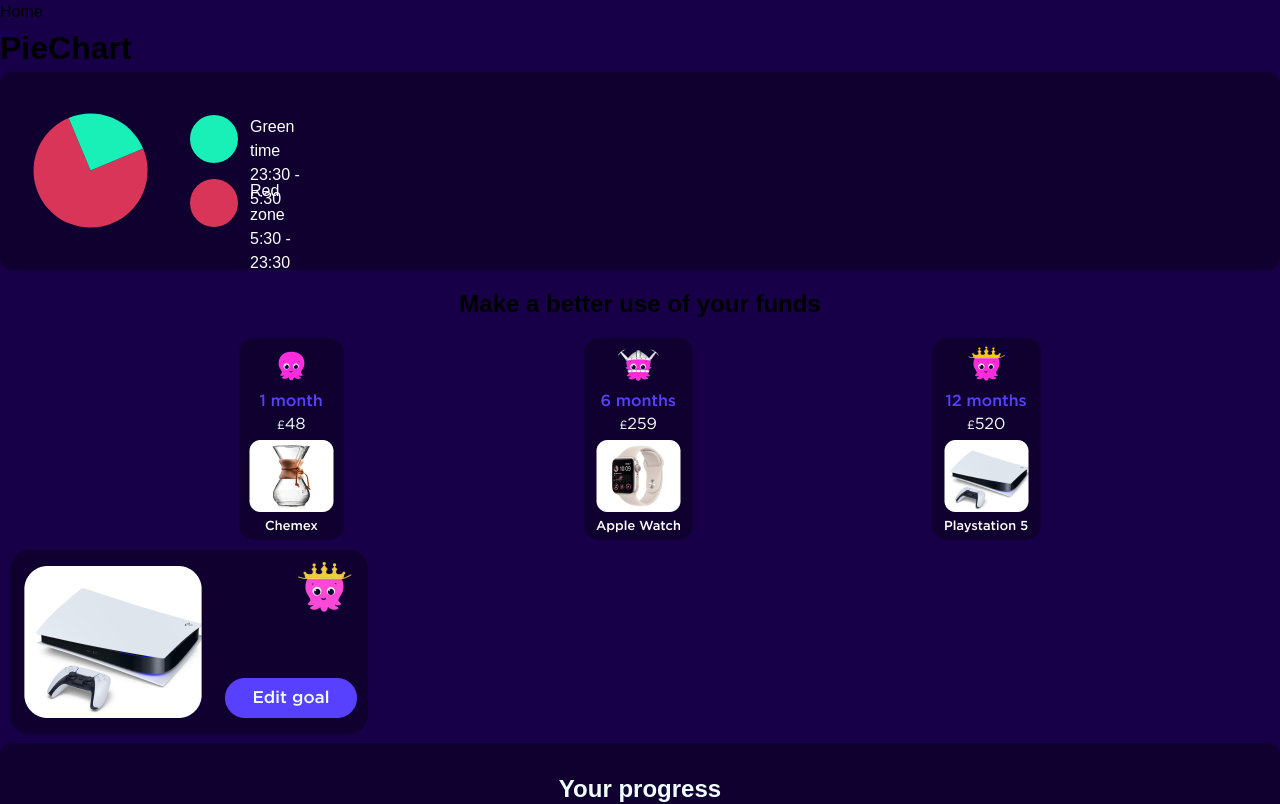
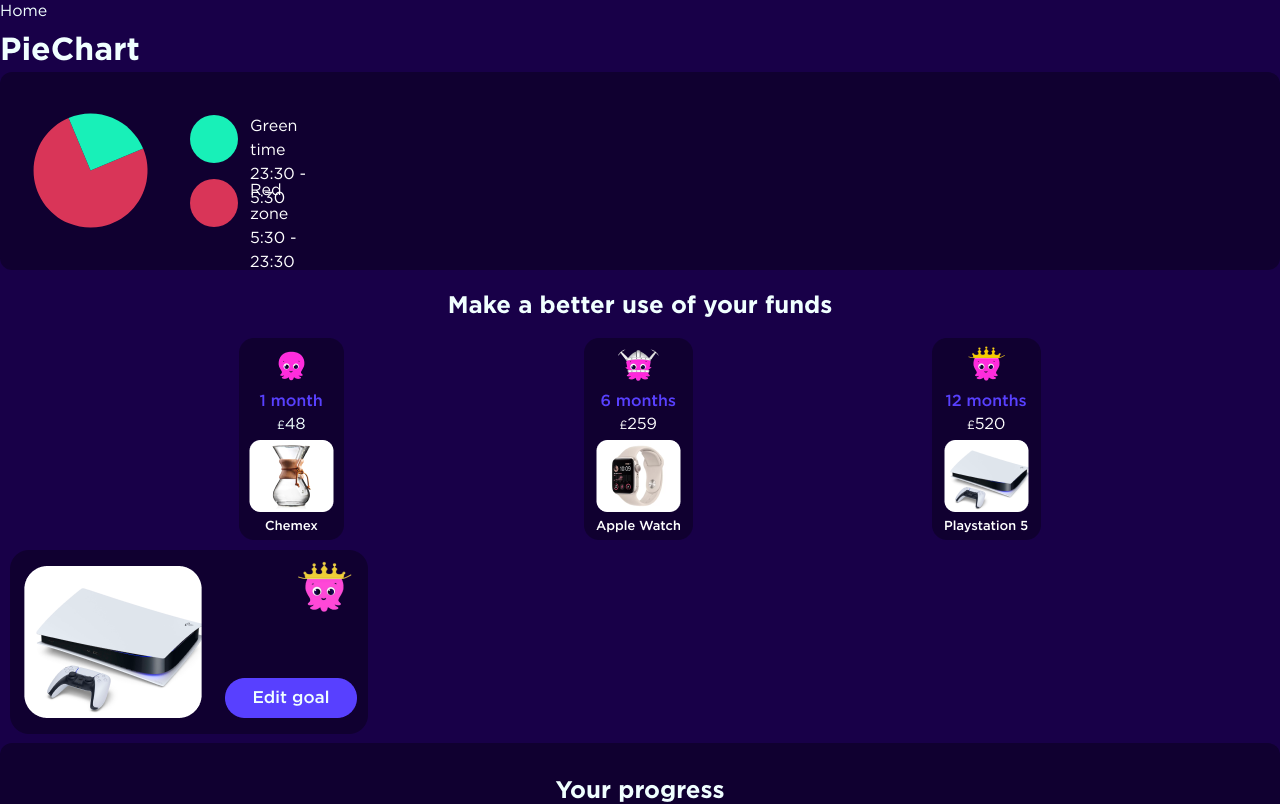
Before and after one commit to dominicva/coral8, a React (Create React App) app: page / in a window 1280 px wide. Shown: the top 804 px of the page. Built offline with nearby package versions, Linux system fonts and the light colour scheme.

Commit message:
chore: import fonts

```diff
--- a/src/index.scss
+++ b/src/index.scss
@@ -1,3 +1,36 @@
+@use './partials/variables' as *;
+
+@font-face {
+  font-family: 'Gotham';
+  src: url('./assets/fonts/GothamBlack.otf') format('opentype');
+  font-weight: 800;
+  font-style: normal;
+}
+@font-face {
+  font-family: 'Gotham';
+  src: url('./assets/fonts/GothamBold.otf') format('opentype');
+  font-weight: bold;
+  font-style: normal;
+}
+@font-face {
+  font-family: 'Gotham';
+  src: url('./assets/fonts/GothamBook.ttf') format('truetype');
+  font-weight: normal;
+  font-style: normal;
+}
+@font-face {
+  font-family: 'Gotham';
+  src: url('./assets/fonts/GothamBookItalic.ttf') format('truetype');
+  font-weight: normal;
+  font-style: italic;
+}
+@font-face {
+  font-family: 'Gotham';
+  src: url('./assets/fonts/GothamLight.ttf') format('truetype');
+  font-weight: 300;
+  font-style: normal;
+}
+
 *,
 *::before,
 *::after {
@@ -11,7 +44,8 @@
 body {
   line-height: 1.5;
   -webkit-font-smoothing: antialiased;
-  font-family: sans-serif;
+  font-family: 'Gotham', sans-serif;
+  color: $text-main;
 }
 
 img,
```
